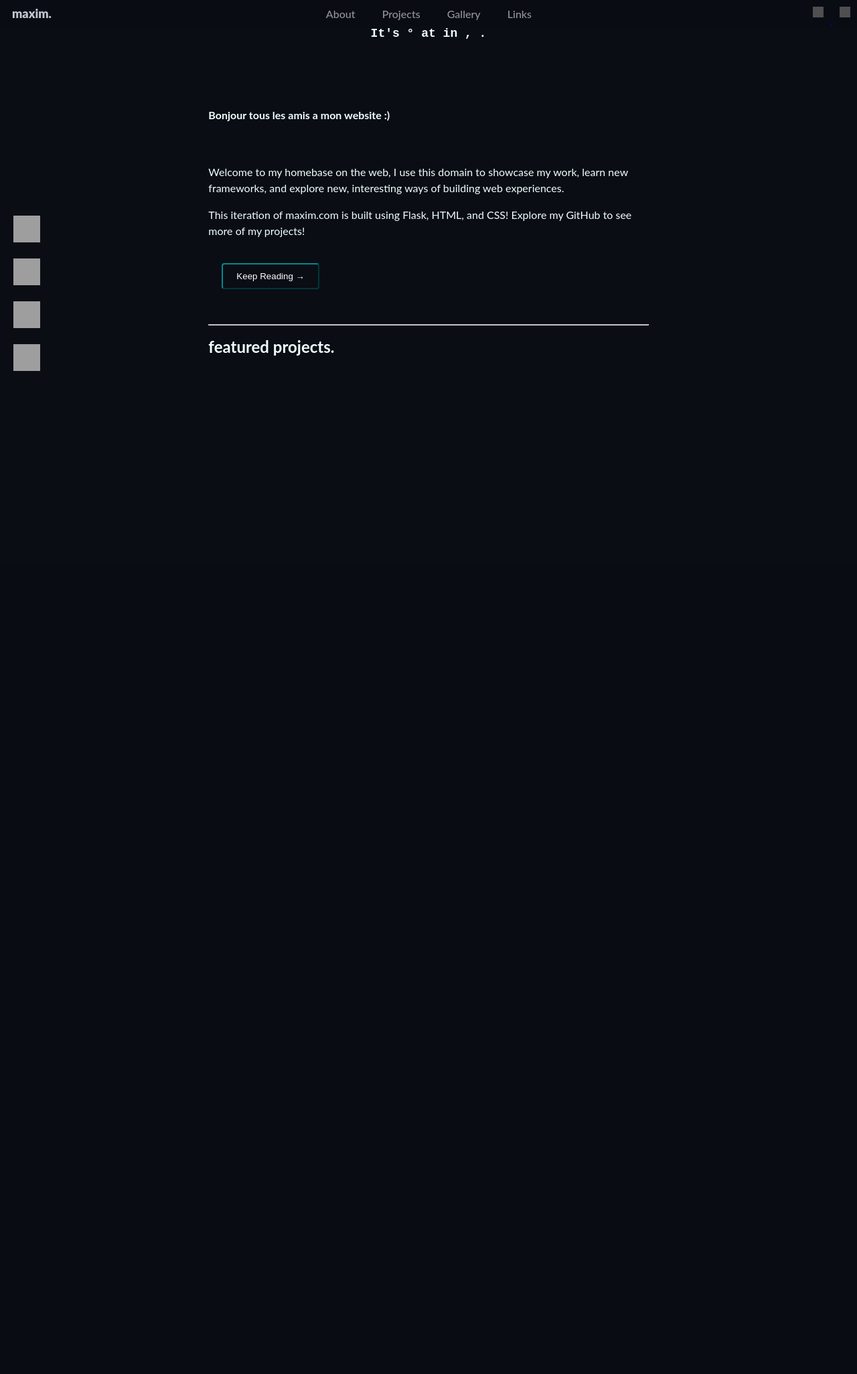
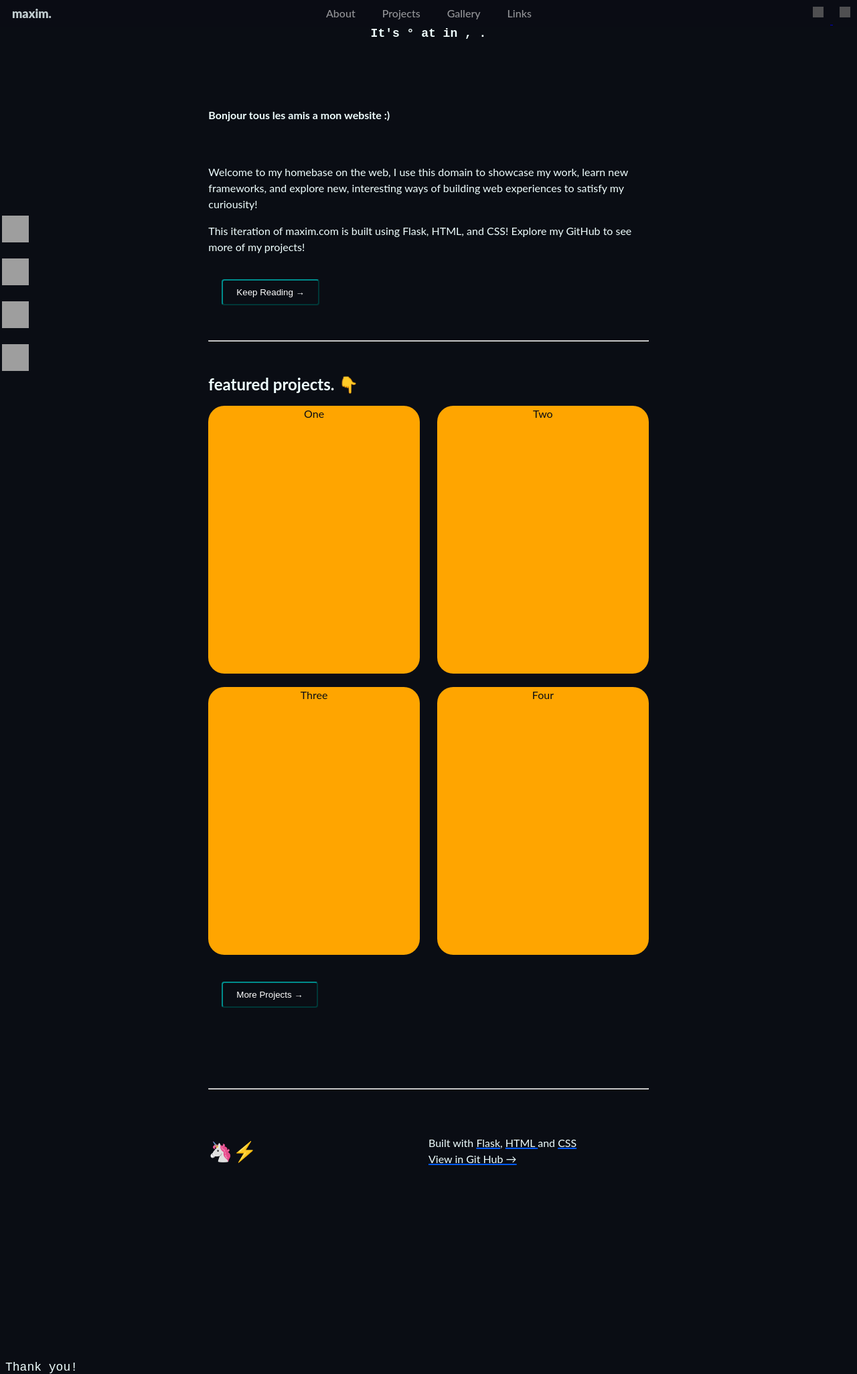
Before and after one commit to max-ovd/personal_website, a Flask app: template templates/index.html in a window 1280 px wide. Shown: the whole page at 67% size. Before the commit the page ends 554 px from the top, so only its background shows below. Run offline with Flask 3, Linux system fonts and the light colour scheme; the template is opened without the code that fills it, so the values that code supplies are empty; grey boxes are pictures that could not be loaded.

Commit message:
added scroll bar, structure for featured projects, and footer

```diff
--- a/static/styles.css
+++ b/static/styles.css
@@ -10,13 +10,6 @@ body {
     height: 100%;
 }
 
-.primary-font {
-    font-family: Rubik, Rubik-fallback, Helvetica, Apple Color Emoji, Segoe UI Emoji, NotoColorEmoji, Noto Color Emoji, Segoe UI Symbol, Android Emoji, EmojiSymbols, -apple-system, BlinkMacSystemFont, Segoe UI, Roboto, Helvetica Neue, Noto Sans, sans-serif;
-}
-
-.secondary-font {
-    font-family: Lato, Lato-fallback, Helvetica, Apple Color Emoji, Segoe UI Emoji, NotoColorEmoji, Noto Color Emoji, Segoe UI Symbol, Android Emoji, EmojiSymbols, -apple-system, BlinkMacSystemFont, Segoe UI, Roboto, Helvetica Neue, Noto Sans, sans-serif;
-}
 
 /* TOP NAVBAR */
 
@@ -29,7 +22,6 @@ header {
     left: 0;
     right: 0;
     justify-content: space-between;
-    align-content: center;
     align-items: center;
     height: fit-content;
 }
@@ -61,8 +53,9 @@ a:active {
     display: flex;
     flex-direction: column;
     justify-content: center;
+    align-items: center;
+    position: fixed;
     background-color: transparent;
-    position: fixed;
     left: 0;
     width: 46px;
     height: 100%;
@@ -72,7 +65,7 @@ a:active {
     height: 40px;
     width: 40px;
     margin: 10px 20px;
-    cursor:pointer;
+    cursor: pointer;
 }
 
 /* MAIN CONTENT */
@@ -90,6 +83,45 @@ main {
     font-size: 18px;
     font-family: 'Courier New', Courier, monospace;
 
+}
+
+/* FEATURED PROJECTS */
+.projects-wrapper {
+    display: flex;
+    justify-content: space-between;
+    align-items: flex-start;
+    flex-wrap: wrap;
+    align-content: center;
+    row-gap: 20px;
+}
+
+.projects-wrapper div {
+    border-radius: 24px;
+    background-color: orange;
+    height: 400px;
+    width: 48%;
+    color: #0A0D14;
+    text-align: center;
+}
+
+/* FOOTER */
+.footer-wrapper {
+    display: flex;
+    justify-content: flex-start;
+    align-items: center;
+    height:120px;
+}
+
+.footer-wrapper div {
+    flex: 1;
+}
+
+.footer-wrapper div:first-child {
+    font-size: 29px;
+}
+
+.footer-wrapper div span:hover {
+    background-color:#0059FF;
 }
 
 /* BUTTONS */
@@ -110,8 +142,36 @@ main {
     border-radius: 4px;
     background-color: transparent;
     border-color: darkcyan;
+}
+
+.btn-border:hover {
+    border-color: darkgoldenrod;
+    font-weight:bolder;
+}
+
+
+
+/* IMAGES */
+
+.icons img {
+    width: 16px;
+    height: 16px;
+    margin: 10px;
+    filter: invert(100%);
+}
+
+#logo {
+    font-family: Lato, sans-serif;
+    color: azure;
+    font-size: 18px;
+    font-weight: 900;
+    text-decoration: none;
+    letter-spacing: normal;
+
+    margin-left: 18px;
 
 }
+
 
 /* SCROLL BAR */
 ::-webkit-scrollbar {
@@ -125,24 +185,16 @@ main {
     border-radius: 8px;
 }
 
-/* IMAGES */
+/* OTHER */
 
-
-.icons img {
-    width: 16px;
-    height: 16px;
-    margin: 10px;
-    filter: invert(100%);
+::selection {
+    background-color: #153C50;
+    color: azure;
 }
 
-#logo {
-    font-family: Lato, sans-serif;
-    color: aliceblue;
-    font-size: 18px;
-    font-weight: 900;
-    text-decoration: none;
-    letter-spacing: normal;
-
-    margin-left: 18px;
-
+.blue-underline {
+    text-decoration-line: underline;
+    text-decoration-color: #0059FF;
+    text-align: left;
+    text-decoration-thickness: 2px;
 }
--- a/templates/index.html
+++ b/templates/index.html
@@ -43,7 +43,7 @@
         <br>
         <p>
             Welcome to my homebase on the web, I use this domain to showcase my work,
-            learn new frameworks, and explore new, interesting ways of building web experiences.
+            learn new frameworks, and explore new, interesting ways of building web experiences to satisfy my curiousity!
         </p>
         <p>
             This iteration of maxim.com is built using Flask, HTML, and CSS! Explore my GitHub to see more of my projects!
@@ -52,11 +52,38 @@
     </div>
     <br>
     <hr>
-    <div>
-        <h2>featured projects.</h2>
+    <br>
 
+    <h2>featured projects. 👇</h2>
+
+    <div class="projects-wrapper">
+        <!-- Flex Grid of div's rounded corners space in between -->
+        <div>One</div>
+        <div>Two</div>
+        <div>Three</div>
+        <div>Four</div>
+
+        <button type="button" class=" btn btn-sm btn-border">More Projects  →</button>
     </div>
 
+    <hr style="margin-top: 100px;">
+    <br>
+
+    <!-- Footer -->
+    <div class="footer-wrapper">
+        <!-- two items (emoji & text) space around and centered cross-axis -->
+        <div>
+            🦄⚡
+        </div>
+        <div>
+            Built with <span class="blue-underline">Flask</span>, <span class="blue-underline"> HTML </span> and <span class="blue-underline">CSS</span>
+            <br>
+            <span class="blue-underline">View in Git Hub  →</span>
+        </div>
+    </div>
 </main>
+<footer>
+    <span class="heading-sml">Thank you!</span>
+</footer>
 
 {% endblock %}
```
